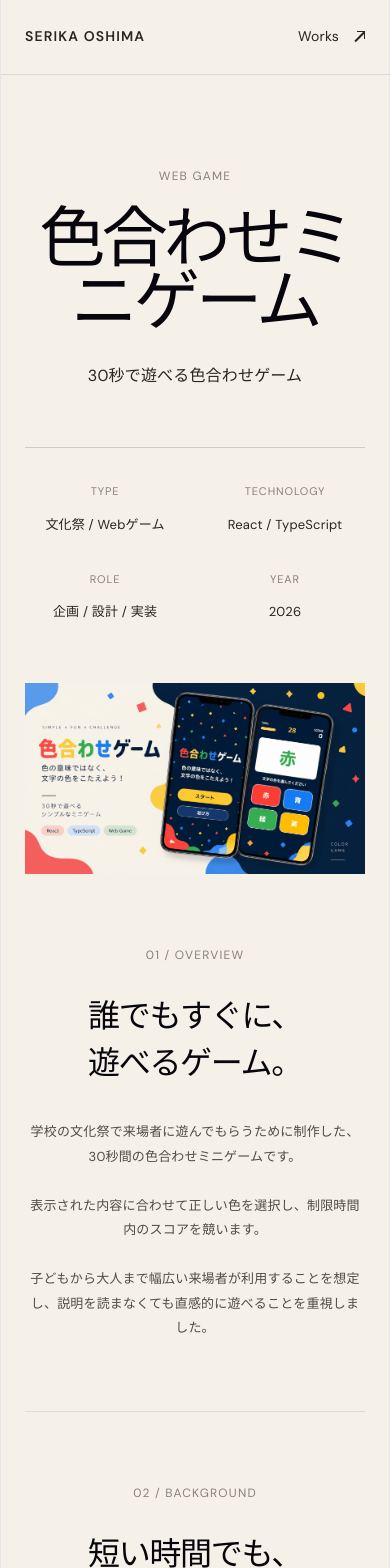
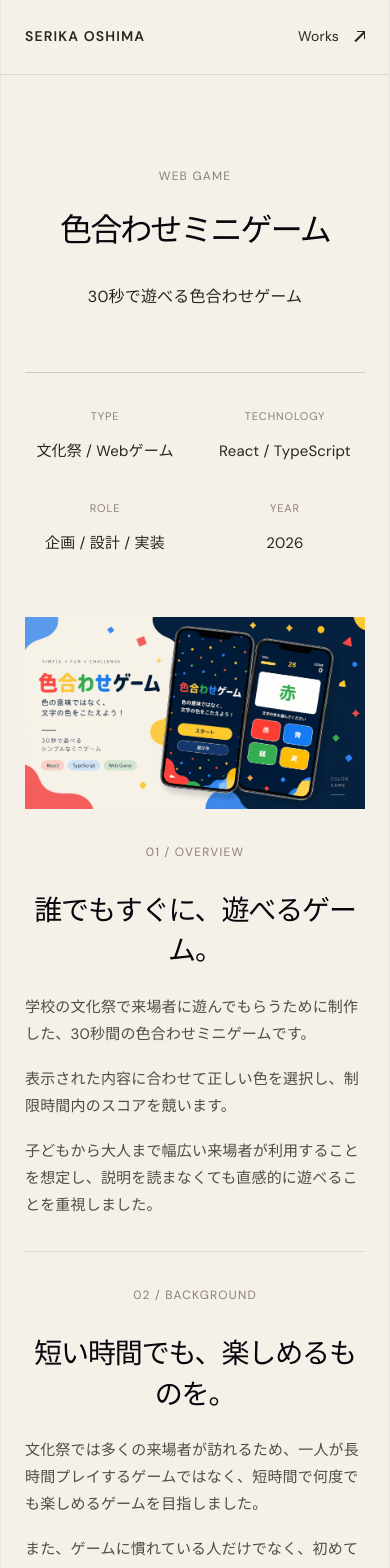
Before and after one commit to towa0504100239-glitch/portfolio, a React app: page /works/color-game in a window 390 px wide. Shown: the top 1568 px of the page. Built offline with nearby package versions, Linux system fonts and the light colour scheme; the HTML template or start-up script is replaced by a standard one.

Commit message:
Improve work detail page readability

```diff
--- a/src/pages/works/WorkDetail.tsx
+++ b/src/pages/works/WorkDetail.tsx
@@ -72,8 +72,6 @@ const WorkDetail = () => {
             "0"
           );
 
-          const titleLines = section.title.split("\n");
-
           return (
             <section
               className={`detailSection ${
@@ -86,16 +84,7 @@ const WorkDetail = () => {
               </p>
 
               <div className="detailSectionContent">
-                <h2>
-                  {titleLines.map((line, lineIndex) => (
-                    <span key={lineIndex}>
-                      {line}
-
-                      {lineIndex <
-                        titleLines.length - 1 && <br />}
-                    </span>
-                  ))}
-                </h2>
+                <h2>{section.title.replace(/\n/g, "")}</h2>
 
                 {section.features ? (
                   <div className="featureGrid">
--- a/src/styles/WorkDetail.css
+++ b/src/styles/WorkDetail.css
@@ -64,15 +64,16 @@
 .detailHero h1 {
   margin: 20px 0 0;
   font-family: "DM Sans", sans-serif;
-  font-size: clamp(60px, 10vw, 140px);
+  font-size: 36px;
   font-weight: 500;
-  line-height: 0.95;
+  line-height: 1.4;
   letter-spacing: -0.06em;
 }
 
 .detailCatch {
   margin: 30px 0 0;
-  font-size: 18px;
+  font-size: 16px;
+  line-height: 1.8;
 }
 
 /* ==============================
@@ -97,8 +98,8 @@
 
 .detailMeta p {
   margin: 10px 0 0;
-  font-size: 13px;
-  line-height: 1.7;
+  font-size: 15px;
+  line-height: 1.8;
 }
 
 /* ==============================
@@ -122,7 +123,7 @@
 
 .detailSection {
   margin: 0 8vw;
-  padding: 100px 0;
+  padding: 40px 0;
 }
 
 .detailSectionNumber {
@@ -135,23 +136,26 @@
 }
 
 .detailSectionContent h2 {
-  margin: 0 0 40px;
-  font-size: clamp(30px, 4vw, 52px);
+  margin: 0 0 28px;
+  font-size: clamp(32px, 3vw, 36px);
+  text-align: center;
   font-weight: 500;
   line-height: 1.45;
   letter-spacing: -0.04em;
 }
 
 .detailText {
-  max-width: 800px;
+  max-width: 720px;
   margin: 0 auto;
+  text-align: left;
+  overflow-wrap: anywhere;
 }
 
 .detailText p {
-  margin: 0 0 24px;
+  margin: 0 0 18px;
   color: #514c46;
-  font-size: 14px;
-  line-height: 2;
+  font-size: 16px;
+  line-height: 1.8;
 }
 
 .detailText p:last-child {
@@ -193,7 +197,11 @@
 .featureItem p {
   margin: 0;
   color: #6f6963;
-  font-size: 13px;
+  max-width: 720px;
+  margin-inline: auto;
+  text-align: left;
+  overflow-wrap: anywhere;
+  font-size: 16px;
   line-height: 1.8;
 }
 
@@ -203,7 +211,7 @@
 
 .detailLinks {
   margin: 0 8vw;
-  padding: 100px 0;
+  padding: 40px 0;
 }
 
 .detailLinks > p {
@@ -243,7 +251,7 @@
 }
 .detailSection {
   margin: 0 8vw;
-  padding: 100px 0;
+  padding: 40px 0;
   border-bottom: 1px solid rgba(41, 38, 33, 0.1);
 }
 .detailSection.v2{
@@ -295,7 +303,7 @@
   }
 
   .detailHero h1 {
-    font-size: clamp(52px, 17vw, 80px);
+    font-size: 32px;
   }
 
   .detailCatch {
@@ -315,7 +323,7 @@
 
   .detailSection {
     margin: 0 24px;
-    padding: 70px 0;
+    padding: 32px 0;
   }
 
   .detailSectionNumber {
@@ -323,18 +331,19 @@
   }
 
   .detailSectionContent h2 {
-    margin-bottom: 35px;
-    font-size: 32px;
+    margin-bottom: 24px;
+    font-size: 28px;
   }
 
   .detailText {
-    max-width: none;
-    margin: 0;
+    max-width: 720px;
+    margin: 0 auto;
   }
 
-  .detailText p {
-    font-size: 13px;
-    line-height: 1.9;
+  .detailText p,
+  .featureItem p {
+    font-size: 15px;
+    line-height: 1.8;
   }
 
   .featureGrid {
@@ -353,7 +362,7 @@
 
   .detailLinks {
     margin: 0 24px;
-    padding: 70px 0;
+    padding: 32px 0;
   }
 
   .detailLinks a {
```
